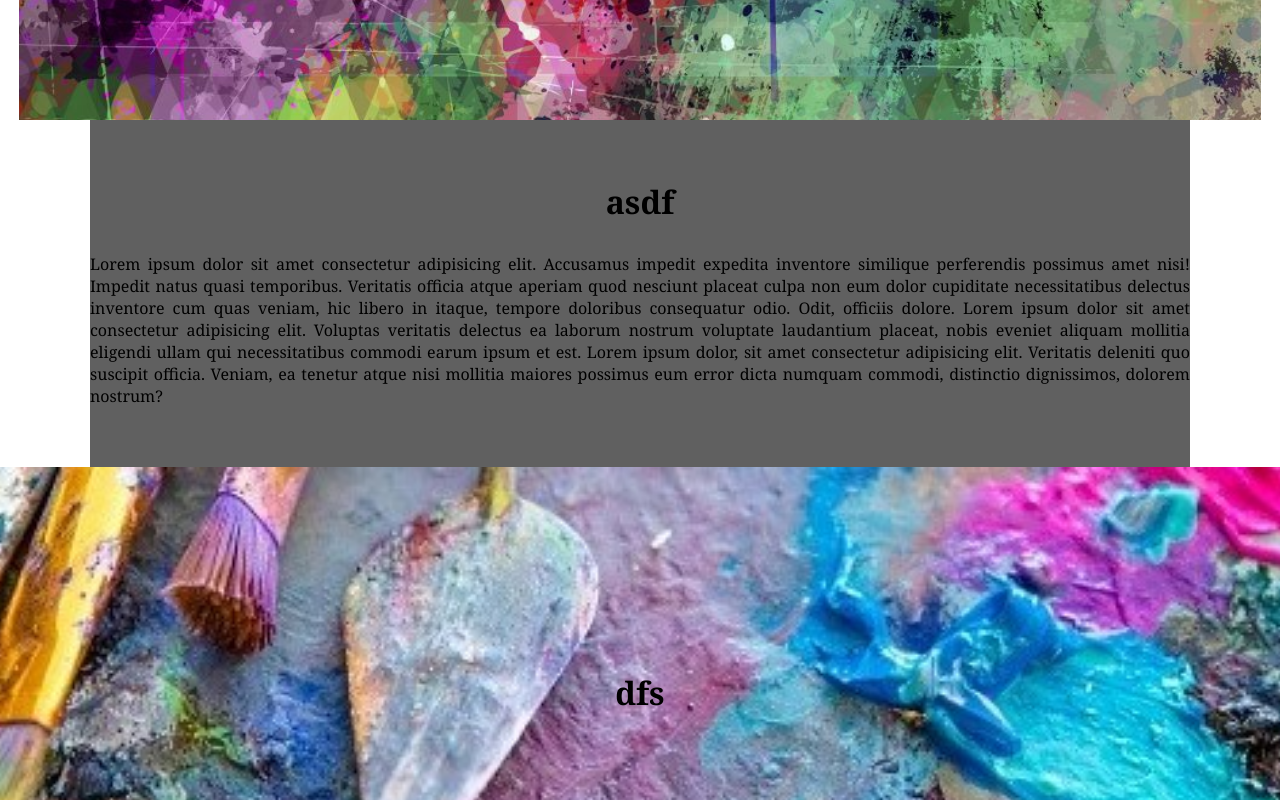
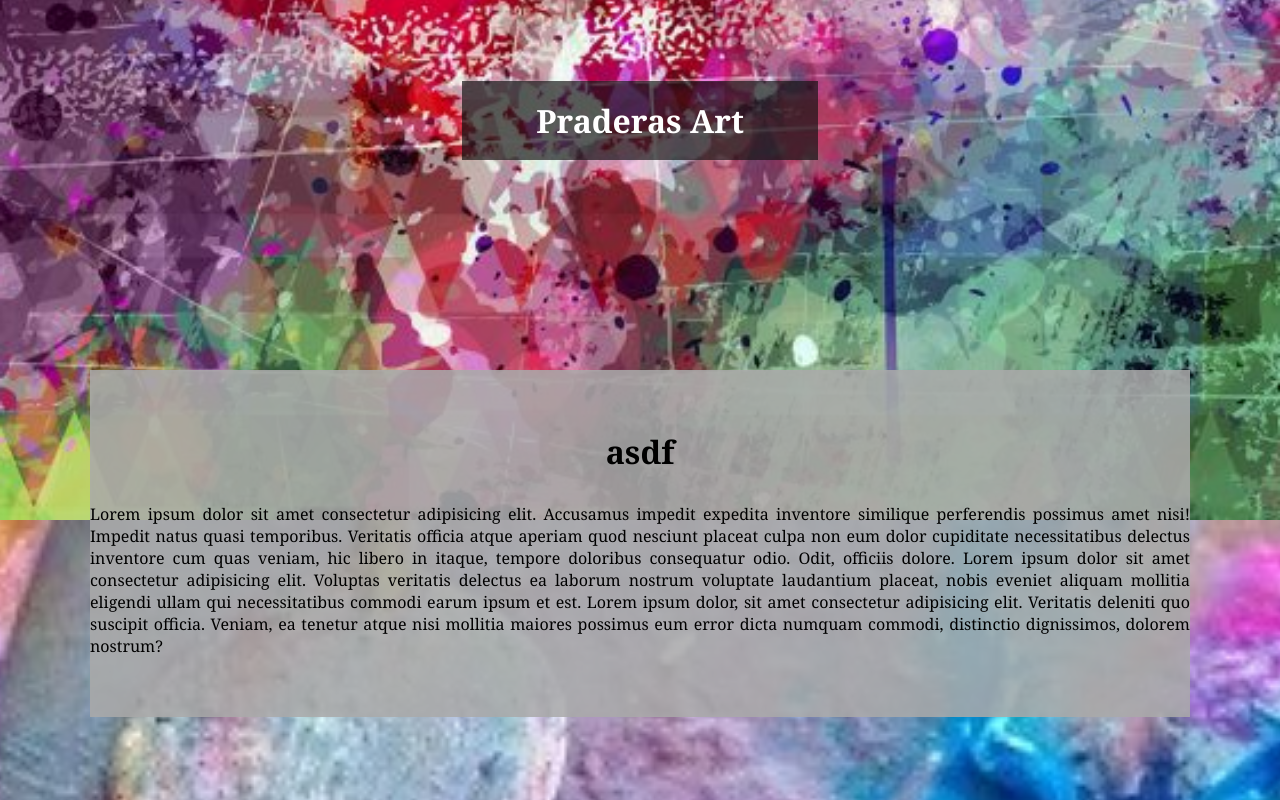
Before and after one commit to IDozy/Praderas_Art, a plain HTML site: page index.html in a window 1280 px wide. Shown: the part 280-1080 px from the top of the page. Drawn offline with Linux system fonts and the light colour scheme.

```diff
--- a/css/styles.css
+++ b/css/styles.css
@@ -9,8 +9,8 @@
  }
 
  .parallax{
-    width: 97%;
-    height: 50vh;
+    width: 100%;
+    height: 100vh;
     background-image: url("/assets/images/img2.jpg");
     background-position: center;
     background-size: cover;
@@ -35,11 +35,17 @@ h2{
 }
 
 .center{
-    background: #111a;
+    background: #aaad;
     max-width: 1100px;
     width: 90%;
     overflow: hidden;
-    margin: auto;
+   position: absolute;
+
+left: 0;
+right: 0;
+margin: -150px auto ;
+
+
 }
 .espacio{
     padding: 30px 0 60px 0;
@@ -54,7 +60,7 @@ p{
 }
 
 .section{
-    height: 450px;
+    height: 100vh;
     background-image: url("/assets/images/img1.jpg");
     background-position: center;
     background-size: cover;
@@ -64,4 +70,5 @@ p{
     display: flex;
     justify-content: center;
     align-items: center;
+
 }
```
